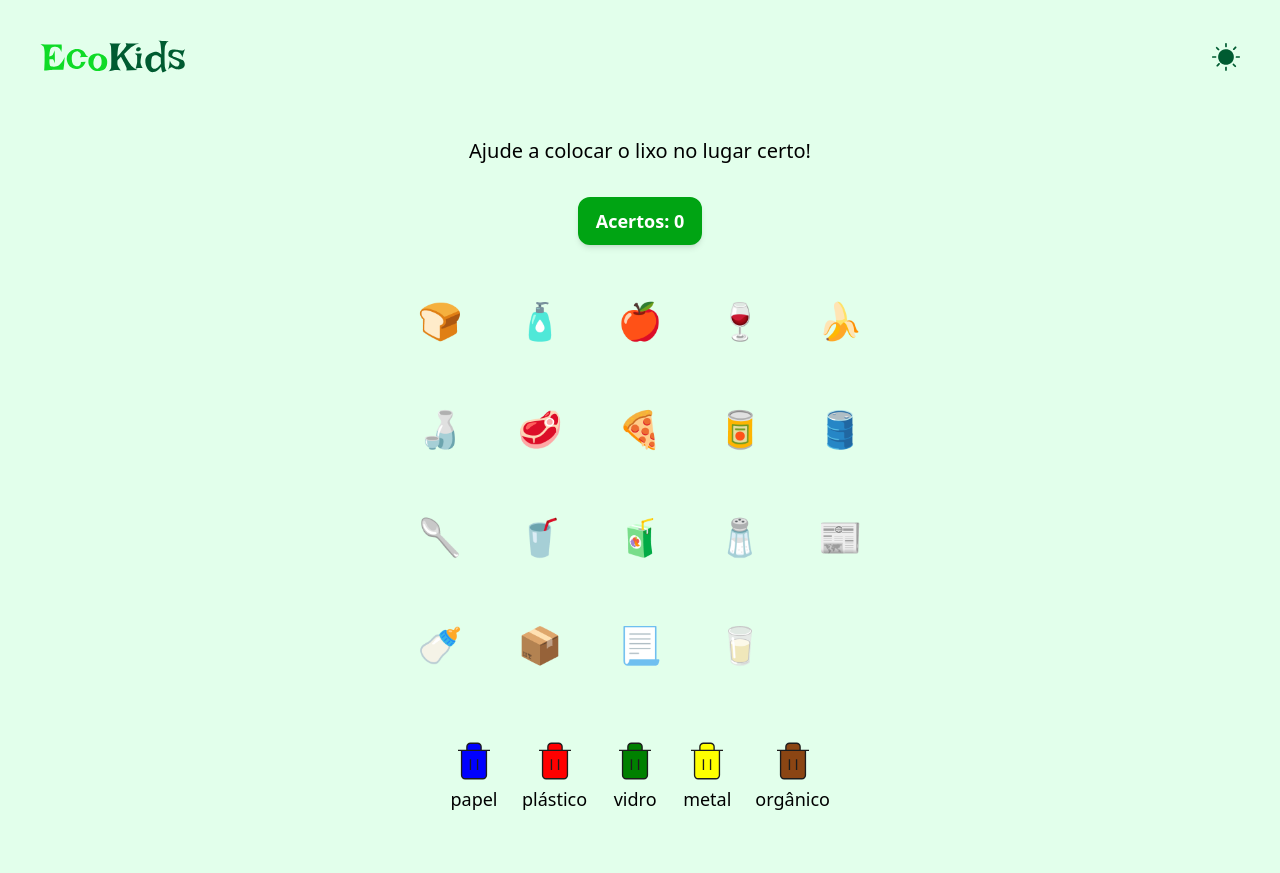
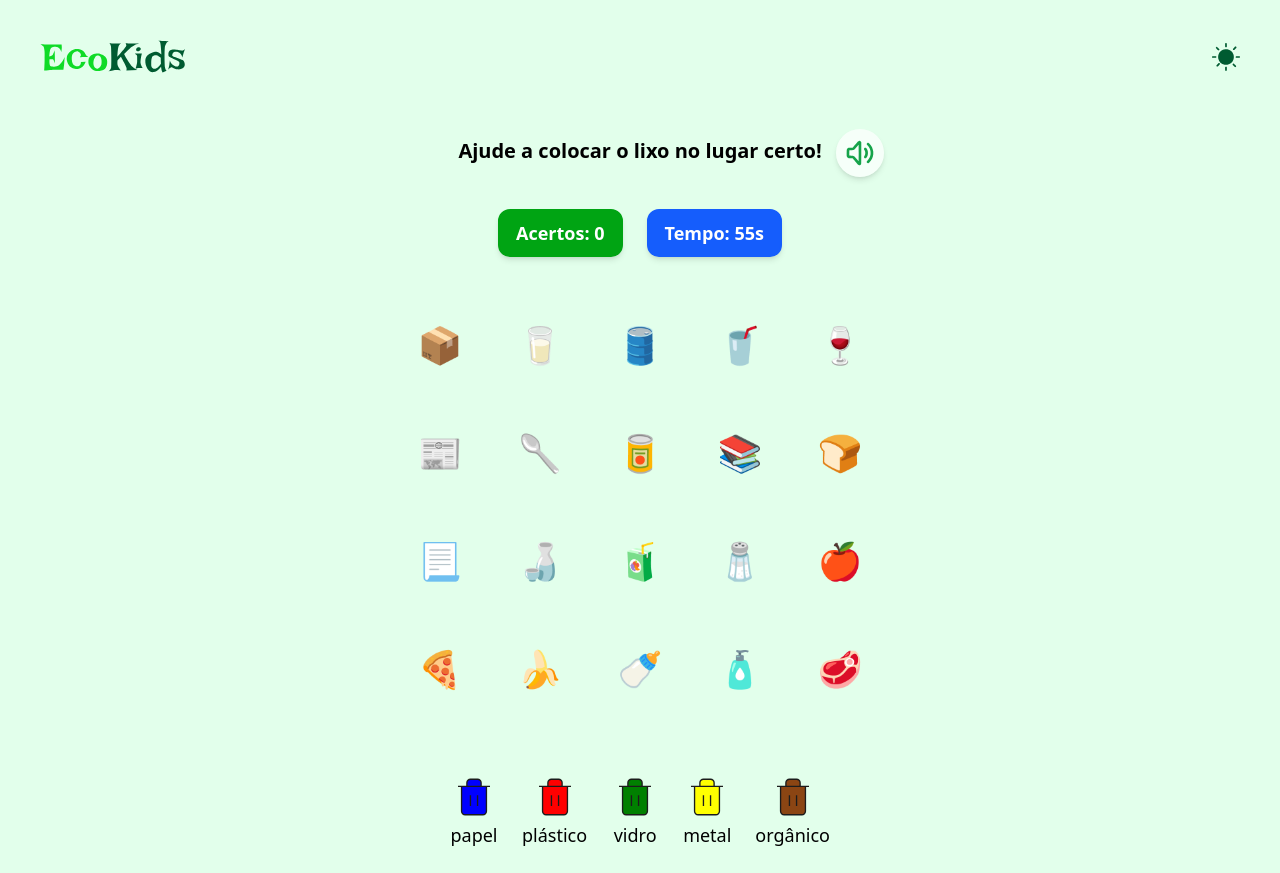
Before and after one commit to elpaulo31/ecokids, a React (Vite) app: page /jogo-ecokids in a window 1280 px wide. Before the commit the page ends 837 px from the top, so only its background shows below. Built offline with nearby package versions, Linux system fonts and the light colour scheme; a web font is replaced by a local one.

Commit message:
Building intuitiveness for children / Adding sounds and effects

```diff
--- /dev/null
+++ b/src/assets/images/icons/TurnOffSound.tsx
@@ -0,0 +1,47 @@
+export const TurnOffSound = ({
+  svgClass,
+  width = 24,
+  height = 24,
+  color = '#000000',
+}: {
+  svgClass?: string;
+  width?: number;
+  height?: number;
+  color?: string;
+}) => {
+  return (
+    <svg
+      xmlns="http://www.w3.org/2000/svg"
+      width={width}
+      height={height}
+      viewBox="0 0 512 512"
+      className={svgClass}
+      preserveAspectRatio="xMidYMid meet"
+      fill="none"
+    >
+      <g
+        transform="translate(0,512) scale(0.1,-0.1)"
+        fill={color}
+        stroke="none"
+      >
+        <path d="M2405 4500 c-64 -11 -111 -35 -166 -87 -29 -26 -220 -249 -425 -494
+        -205 -246 -386 -456 -402 -468 -47 -33 -117 -41 -376 -41 -172 0 -256 -4 -292
+        -14 -149 -40 -260 -151 -300 -301 -20 -72 -20 -998 0 -1070 40 -150 151 -261
+        300 -301 36 -10 120 -14 292 -14 252 0 332 -8 374 -38 14 -10 189 -215 390
+        -455 201 -240 390 -461 420 -492 74 -75 142 -106 228 -106 141 0 250 73 299
+        200 17 43 18 144 18 1746 l0 1700 -26 56 c-15 31 -43 72 -63 92 -57 57 -97 74
+        -211 91 -11 2 -38 0 -60 -4z m-55 -1940 c0 -726 -3 -1320 -7 -1319 -5 0 -127
+        144 -273 320 -289 350 -383 447 -477 497 -116 61 -185 72 -468 72 -182 0 -254
+        3 -263 12 -17 17 -17 819 0 836 9 9 81 12 263 12 283 0 352 11 468 72 94 50
+        178 138 472 491 149 179 273 326 278 326 4 1 7 -593 7 -1319z" />
+        <path d="M3362 3300 c-84 -20 -162 -116 -162 -199 0 -90 11 -105 233 -328
+        l211 -213 -211 -212 c-172 -173 -213 -220 -222 -253 -17 -63 -13 -107 15 -164
+        45 -90 139 -133 239 -110 47 11 64 26 265 225 l216 214 199 -201 c110 -110
+        218 -210 240 -221 90 -47 208 -17 269 70 38 54 48 149 21 203 -9 19 -110 127
+        -223 242 l-207 207 207 208 c133 133 213 220 223 244 30 73 13 171 -38 226
+        -61 66 -174 86 -252 45 -22 -12 -130 -112 -240 -222 l-199 -201 -216 214
+        c-194 192 -220 214 -262 224 -52 13 -59 13 -106 2z" />
+      </g>
+    </svg>
+  );
+};
--- /dev/null
+++ b/src/assets/images/icons/TurnOnSound.tsx
@@ -0,0 +1,49 @@
+export const TurnOnSound = ({
+  width = 24,
+  height = 24,
+  color = '#000000',
+  svgClass,
+}: {
+  width?: number;
+  height?: number;
+  color?: string;
+  svgClass?: string;
+}) => {
+  return (
+    <svg
+      xmlns="http://www.w3.org/2000/svg"
+      width={width}
+      height={height}
+      viewBox="0 0 512 512"
+      className={svgClass}
+      preserveAspectRatio="xMidYMid meet"
+      fill="none"
+    >
+      <g
+        transform="translate(0,512) scale(0.1,-0.1)"
+        fill={color}
+        stroke="none"
+      >
+        <path d="M2405 4500 c-64 -11 -111 -35 -166 -87 -29 -26 -220 -249 -425 -494
+        -205 -246 -386 -456 -402 -468 -47 -33 -117 -41 -376 -41 -172 0 -256 -4 -292
+        -14 -149 -40 -260 -151 -300 -301 -20 -72 -20 -998 0 -1070 40 -150 151 -261
+        300 -301 36 -10 120 -14 292 -14 252 0 332 -8 374 -38 14 -10 189 -215 390
+        -455 201 -240 390 -461 420 -492 74 -75 142 -106 228 -106 141 0 250 73 299
+        200 17 43 18 144 18 1746 l0 1700 -26 56 c-15 31 -43 72 -63 92 -57 57 -97 74
+        -211 91 -11 2 -38 0 -60 -4z m-55 -1940 c0 -726 -3 -1320 -7 -1319 -5 0 -127
+        144 -273 320 -289 350 -383 447 -477 497 -116 61 -185 72 -468 72 -182 0 -254
+        3 -263 12 -17 17 -17 819 0 836 9 9 81 12 263 12 283 0 352 11 468 72 94 50
+        178 138 472 491 149 179 273 326 278 326 4 1 7 -593 7 -1319z" />
+        <path d="M3739 4177 c-66 -35 -102 -93 -107 -171 -5 -80 14 -122 81 -185 142
+        -132 294 -337 380 -512 63 -130 122 -311 148 -455 29 -167 29 -421 0 -588 -65
+        -364 -252 -705 -534 -973 -65 -61 -81 -102 -75 -184 8 -111 93 -189 206 -189
+        83 0 126 26 246 151 336 347 538 771 596 1249 13 109 13 371 0 480 -58 479
+        -260 902 -596 1249 -61 64 -123 119 -148 131 -59 28 -140 27 -197 -3z" />
+        <path d="M3325 3393 c-102 -53 -148 -162 -111 -263 7 -19 33 -66 59 -104 182
+        -269 182 -661 0 -932 -56 -83 -73 -123 -73 -166 0 -122 94 -217 213 -218 51 0
+        109 20 140 48 64 57 171 253 222 405 123 370 65 787 -155 1112 -26 39 -56 78
+        -67 87 -52 47 -169 63 -228 31z" />
+      </g>
+    </svg>
+  );
+};
--- a/src/components/Header.tsx
+++ b/src/components/Header.tsx
@@ -3,6 +3,7 @@ import { useState } from 'react';
 import { EcokidsDarkLogo } from './../assets/images/logos/EcokidsDarkLogo';
 import { DarkModeIcon } from '../assets/images/icons/DarkModeIcon';
 import { LightModeIcon } from '../assets/images/icons/LightModeIcon';
+
 import { Link } from 'react-router';
 
 export const Header = () => {
--- a/src/pages/EcokidsGame.tsx
+++ b/src/pages/EcokidsGame.tsx
@@ -1,9 +1,11 @@
-import { useEffect, useState } from 'react';
+import { useEffect, useState, useRef } from 'react';
 import { TrashIcon } from '../assets/images/icons/TrashIcon';
 import { ScoreIcon } from '../assets/images/icons/ScoreIcon';
 import { TimerIcon } from '../assets/images/icons/TimerIcon';
 import { FinishIcon } from '../assets/images/icons/FinishIcon';
 import { CongratulationsEcokids } from '../components/CongratulationsEcokids';
+import { TurnOffSound } from '../assets/images/icons/TurnOffSound';
+import { TurnOnSound } from '../assets/images/icons/TurnOnSound';
 import { usePlayerContext } from '../contexts/PlayerContext';
 
 export const EcokidsGame = () => {
@@ -16,35 +18,31 @@ export const EcokidsGame = () => {
   ];
 
   const initialEmojis = [
-    { emoji: '🍞', tipo: 'orgânico' },
-    { emoji: '🧴', tipo: 'plástico' },
-    { emoji: '🍎', tipo: 'orgânico' },
-    { emoji: '🍷', tipo: 'vidro' },
-    { emoji: '🍌', tipo: 'orgânico' },
-    { emoji: '🍶', tipo: 'vidro' },
-    { emoji: '🥩', tipo: 'orgânico' },
-    { emoji: '🍕', tipo: 'orgânico' },
-    { emoji: '🥫', tipo: 'metal' },
-    { emoji: '🛢️', tipo: 'metal' },
-    { emoji: '🥄', tipo: 'metal' },
-    { emoji: '🥤', tipo: 'plástico' },
-    { emoji: '🧃', tipo: 'plástico' },
-    { emoji: '🧂', tipo: 'orgânico' },
-    { emoji: '📰', tipo: 'papel' },
-    { emoji: '🍼', tipo: 'plástico' },
-    { emoji: '📦', tipo: 'papel' },
-    { emoji: '📃', tipo: 'papel' },
-    { emoji: '🥛', tipo: 'vidro' }
+    { emoji: '🍞', tipo: 'orgânico' }, { emoji: '🧴', tipo: 'plástico' },
+    { emoji: '🍎', tipo: 'orgânico' }, { emoji: '🍷', tipo: 'vidro' },
+    { emoji: '🍌', tipo: 'orgânico' }, { emoji: '🍶', tipo: 'vidro' },
+    { emoji: '🥩', tipo: 'orgânico' }, { emoji: '🍕', tipo: 'orgânico' },
+    { emoji: '🥫', tipo: 'metal' }, { emoji: '🛢️', tipo: 'metal' },
+    { emoji: '🥄', tipo: 'metal' }, { emoji: '🥤', tipo: 'plástico' },
+    { emoji: '🧃', tipo: 'plástico' }, { emoji: '🧂', tipo: 'orgânico' },
+    { emoji: '📰', tipo: 'papel' }, { emoji: '🍼', tipo: 'plástico' },
+    { emoji: '📦', tipo: 'papel' }, { emoji: '📃', tipo: 'papel' },
+    { emoji: '🥛', tipo: 'vidro' }, { emoji: '📚', tipo: 'papel' },
   ];
 
   const { data, setData } = usePlayerContext();
-
   const [trashEmojis, setTrashEmojis] = useState(initialEmojis);
   const [selectedEmoji, setSelectedEmoji] = useState<{ emoji: string; tipo: string } | null>(null);
   const [score, setScore] = useState(0);
   const [errors, setErrors] = useState(0);
-  const [startTime, setStartTime] = useState<number | null>(null);
+  const [timeLeft, setTimeLeft] = useState(60);
   const [finalScore, setFinalScore] = useState<number | null>(null);
+  const [isSoundOn, setIsSoundOn] = useState(true);
+  const [gameOver, setGameOver] = useState(false);
+  const [scoreEffects, setScoreEffects] = useState<{ id: number; x: number; y: number }[]>([]);
+
+  const audioRef = useRef<HTMLAudioElement>(null);
+  const hitSoundRef = useRef<HTMLAudioElement>(null);
 
   const achievements = [
     {
@@ -62,39 +60,80 @@ export const EcokidsGame = () => {
     {
       icon: <FinishIcon width={70} height={70} color="#facc15" />,
       title: 'Campeão da Reciclagem!',
-      description: 'Finalize o jogo sem cometer nenhum erro. Um verdadeiro herói do meio ambiente!',
+      description: 'Finalize o jogo sem cometer nenhum erro.',
       check: (_: number, __: number, errors: number) => errors === 0,
     },
   ];
 
+  const shuffleArray = (array: any[]) =>
+    array
+      .map((value) => ({ value, sort: Math.random() }))
+      .sort((a, b) => a.sort - b.sort)
+      .map(({ value }) => value);
+
   useEffect(() => {
-    setStartTime(Date.now());
+    setTrashEmojis(shuffleArray(initialEmojis));
   }, []);
 
   useEffect(() => {
-    if (trashEmojis.length === 0 && startTime) {
-      const end = Date.now();
-      const timeSeconds = (end - startTime) / 1000;
+    if (gameOver) return;
+    if (timeLeft <= 0) {
+      handleGameOver();
+      return;
+    }
+    const timer = setInterval(() => setTimeLeft((prev) => prev - 1), 1000);
+    return () => clearInterval(timer);
+  }, [timeLeft, gameOver]);
 
-      const normalized = Math.max(40, 100 - ((timeSeconds - 30) / 120) * 100);
-      const final = Math.min(100, Math.round(normalized));
+  useEffect(() => {
+    if (trashEmojis.length === 0 && !gameOver) handleGameOver();
+  }, [trashEmojis]);
+
+  useEffect(() => {
+    if (hitSoundRef.current) hitSoundRef.current.volume = 0.5;
+  }, []);
+
+  const handleGameOver = () => {
+    setGameOver(true);
+    if (audioRef.current) {
+      audioRef.current.pause();
+      audioRef.current.currentTime = 0;
+    }
+
+    const total = initialEmojis.length;
+    const accuracy = score / total;
+    const timeBonus = timeLeft / 60;
+    const penalty = errors * 3;
+    const rawScore = Math.round((accuracy * 100 + timeBonus * 20) - penalty);
+    const final = Math.max(0, Math.min(100, rawScore));
+
     setFinalScore(final);
 
-      const unlocked = achievements.filter((a) => a.check(score, timeSeconds, errors));
-
+    const unlocked = achievements.filter((a) => a.check(score, 60 - timeLeft, errors));
     setData({
       ...data,
       score: final,
       achievements: unlocked.map((a) => a.title),
     });
+  };
+
+  const handleTrashClick = (trashTipo: string, e?: React.MouseEvent) => {
+    if (selectedEmoji && !gameOver) {
+      if (selectedEmoji.tipo === trashTipo) {
+        setTrashEmojis((prev) => prev.filter((em) => em.emoji !== selectedEmoji.emoji));
+        setScore((prev) => prev + 1);
+
+        if (isSoundOn && hitSoundRef.current) {
+          hitSoundRef.current.currentTime = 0;
+          hitSoundRef.current.play();
         }
-  }, [trashEmojis]);
 
-  const handleTrashClick = (trashTipo: string) => {
-    if (selectedEmoji) {
-      if (selectedEmoji.tipo === trashTipo) {
-        setTrashEmojis((prev) => prev.filter((e) => e.emoji !== selectedEmoji.emoji));
-        setScore((prev) => prev + 1);
+        if (e) {
+          const rect = (e.target as HTMLElement).getBoundingClientRect();
+          const id = Date.now();
+          setScoreEffects((prev) => [...prev, { id, x: rect.x + rect.width / 2, y: rect.y }]);
+          setTimeout(() => setScoreEffects((prev) => prev.filter((fx) => fx.id !== id)), 1000);
+        }
       } else {
         setErrors((prev) => prev + 1);
       }
@@ -102,14 +141,41 @@ export const EcokidsGame = () => {
     }
   };
 
+  const toggleSound = () => {
+    const audio = audioRef.current;
+    if (!audio) return;
+    if (isSoundOn) audio.pause();
+    else audio.play();
+    setIsSoundOn(!isSoundOn);
+  };
+
   return (
-    <main className="px-4 py-6 mx-auto flex flex-col items-center gap-8 bg-[var(--color-accent-light)] dark:bg-[var(--color-brand-dark)]">
-      <h1 className="text-[var(--color-primary)] dark:text-[var(--color-accent-light)] text-lg sm:text-xl text-center">
+    <main className="relative px-4 py-6 mx-auto flex flex-col items-center space-y-5 gap-6 bg-[var(--color-accent-light)] dark:bg-[var(--color-brand-dark)]">
+      <audio ref={audioRef} src="/background-music.mp3" autoPlay loop></audio>
+      <audio ref={hitSoundRef} src="/accuracy.mp3"></audio>
+
+      <button
+        onClick={toggleSound}
+        className="absolute top-4 cursor-pointer right-4 p-2 rounded-full bg-white/70 dark:bg-black/40 shadow-md hover:scale-110 transition-transform"
+      >
+        {isSoundOn ? (
+          <TurnOnSound svgClass="w-8 h-8" color="#16a34a" />
+        ) : (
+          <TurnOffSound svgClass="w-8 h-8" color="#ef4444" />
+        )}
+      </button>
+
+      <h1 className="text-[var(--color-primary)] dark:text-[var(--color-accent-light)] text-lg sm:text-xl text-center font-semibold">
         Ajude a colocar o lixo no lugar certo!
       </h1>
 
-      <div className="text-lg font-bold px-4 py-2 rounded-xl shadow-md border-2 border-[var(--color-brand)] text-white bg-[var(--color-brand)] dark:bg-[var(--color-brand-darkest)] transition-colors duration-500">
+      <div className="flex flex-wrap justify-center items-center gap-6">
+        <div className="text-lg font-bold px-4 py-2 rounded-xl shadow-md border-2 border-[var(--color-brand)] text-white bg-[var(--color-brand)] dark:bg-[var(--color-brand-darkest)]">
           Acertos: {score}
+        </div>
+        <div className="text-lg font-bold px-4 py-2 rounded-xl shadow-md border-2 border-blue-600 text-white bg-blue-600 dark:bg-blue-800 flex items-center gap-2">
+          Tempo: {timeLeft}s
+        </div>
       </div>
 
       <section className="h-[420px] max-h-[420px]">
@@ -119,7 +185,7 @@ export const EcokidsGame = () => {
               key={index}
               className={`${
                 selectedEmoji?.emoji === item.emoji
-                  ? 'scale-120 bg-[var(--color-brand-darkest)] rounded-sm'
+                  ? 'scale-110 bg-[var(--color-brand-darkest)] rounded-md'
                   : ''
               } w-12 h-12 sm:w-14 sm:h-14 md:w-16 md:h-16 lg:w-20 lg:h-20 m-1 rounded-lg flex items-center justify-center text-3xl sm:text-4xl cursor-pointer hover:scale-110 transition-transform`}
               onClick={() => setSelectedEmoji(item)}
@@ -130,12 +196,12 @@ export const EcokidsGame = () => {
         </div>
       </section>
 
-      <div className="flex flex-wrap justify-center items-center gap-1 sm:gap-6 mt-3">
+      <div className="flex flex-wrap justify-center items-center gap-3 sm:gap-6 mt-3">
         {trashTypes.map((trash, index) => (
           <div
             key={index}
             className="flex flex-col items-center gap-1"
-            onClick={() => handleTrashClick(trash.tipo)}
+            onClick={(e) => handleTrashClick(trash.tipo, e)}
           >
             <TrashIcon
               svgClass="inline-block w-8 h-8 sm:w-10 sm:h-10 mx-1 cursor-pointer hover:scale-110 transition-transform"
@@ -146,12 +212,22 @@ export const EcokidsGame = () => {
         ))}
       </div>
 
-      {trashEmojis.length === 0 &&
-        finalScore !== null &&
-        CongratulationsEcokids(
-          data.playerName,
-          data.score,
-          Math.round((Date.now() - (startTime || 0)) / 1000),
+      {scoreEffects.map((fx) => (
+        <span
+          key={fx.id}
+          className="absolute z-50 text-green-500 font-bold text-5xl animate-float-up pointer-events-none"
+          style={{
+            left: fx.x,
+            top: fx.y,
+            transform: 'translate(-50%, -50%)',
+          }}
+        >
+          +1
+        </span>
+      ))}
+
+      {gameOver && finalScore !== null && (
+        <CongratulationsEcokids player={data.playerName} score={data.score} />
       )}
     </main>
   );
```
Also changed, not shown: src/components/CongratulationsEcokids.tsx (+6 -2 lines), src/styles/app.postcss (+15 -0 lines), 2 other files (tests, documents, lock files or other folders). Lines whose indentation alone changed are shown as unchanged.
